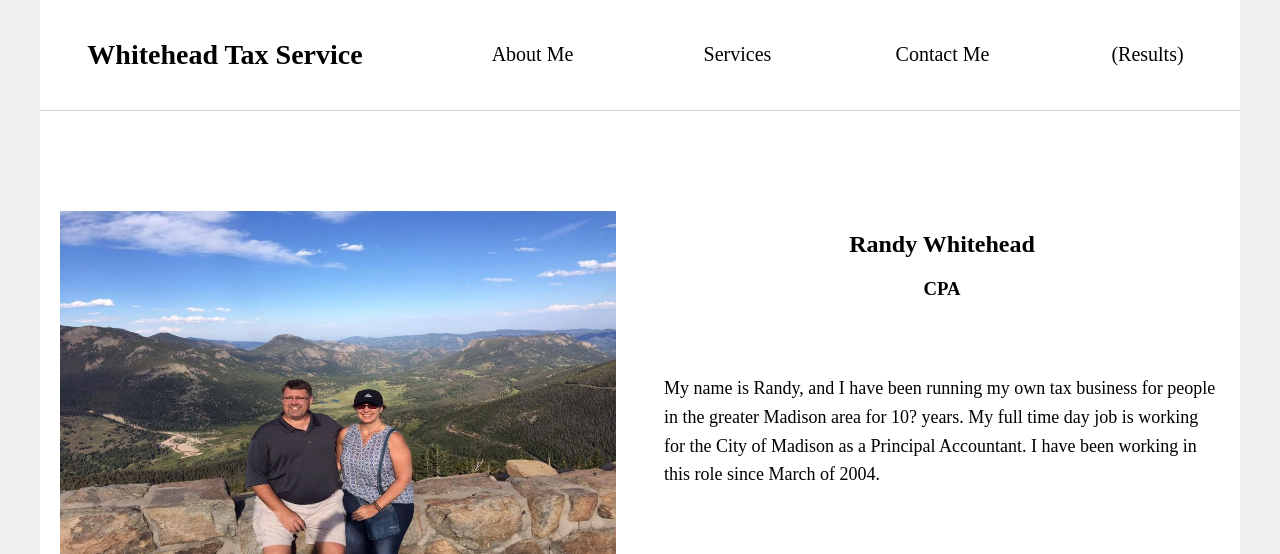
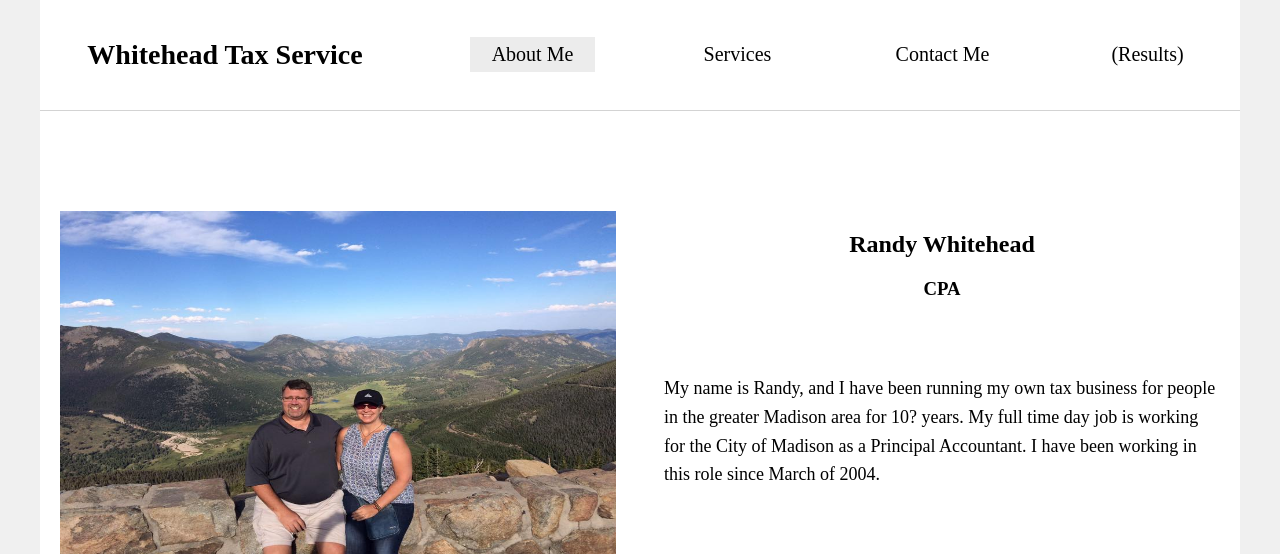
Before and after one commit to WhiteheadAaron/whitehead-tax-service, a PHP site: page / in a window 1280 px wide. Shown: the top 554 px of the page. Run offline with PHP 8.4, Linux system fonts and the light colour scheme; some libraries are stand-ins or nearby versions.

Commit message:
some style updates

```diff
--- a/Public/Scripts/eventHandler.js
+++ b/Public/Scripts/eventHandler.js
@@ -105,27 +105,69 @@ const eventHandlers = (function() {
     return html;
   }
 
+  function aboutNav() {
+    let nav = `<div class="nav">
+    <h1 class="header">Whitehead Tax Service</h1>
+    <button id="about" class="curOn">About Me</button>
+    <button id="products" class="nav-button">Services</button>
+    <button id="contact" class="nav-button">Contact Me</button>
+    <button id="results" class="nav-button">(Results)</button>
+</div>`;
+    return nav;
+  }
+
+  function servicesNav() {
+    let nav = `<div class="nav">
+    <h1 class="header">Whitehead Tax Service</h1>
+    <button id="about" class="nav-button">About Me</button>
+    <button id="products" class="curOn">Services</button>
+    <button id="contact" class="nav-button">Contact Me</button>
+    <button id="results" class="nav-button">(Results)</button>
+</div>`;
+    return nav;
+  }
+
+  function contactsNav() {
+    let nav = `<div class="nav">
+    <h1 class="header">Whitehead Tax Service</h1>
+    <button id="about" class="nav-button">About Me</button>
+    <button id="products" class="nav-button">Services</button>
+    <button id="contact" class="curOn">Contact Me</button>
+    <button id="results" class="nav-button">(Results)</button>
+</div>`;
+    return nav;
+  }
+
   function render() {
     let aboutMeStuff = aboutMeHTML();
+    let aboutMeNav = aboutNav();
     let productsStuff = productsHTML();
+    let productsNav = servicesNav();
     let contactStuff = contactHTML();
+    let contactNav = contactsNav();
+
     let display;
+    let nav;
 
     if (store.html === "aboutMe") {
       display = aboutMeStuff;
+      nav = aboutMeNav;
     }
     if (store.html === "productsAndServices") {
       display = productsStuff;
+      nav = productsNav;
     }
     if (store.html === "contactMe") {
       display = contactStuff;
+      nav = contactNav;
     }
 
+    $("#nav-bar").html(nav);
     $("#stuff").html(display);
   }
 
   function handleAboutMeClicked() {
-    $("#about").on("click", event => {
+    $("#nav-bar").on("click", '#about', event => {
       event.preventDefault();
       store.html = "aboutMe";
       render();
@@ -133,7 +175,7 @@ const eventHandlers = (function() {
   }
 
   function handleProductsAndServicesClicked() {
-    $("#products").on("click", event => {
+    $("#nav-bar").on("click", ('#products'), event => {
       event.preventDefault();
       store.html = "productsAndServices";
       render();
@@ -147,7 +189,7 @@ const eventHandlers = (function() {
   }
 
   function handleContactMeClicked() {
-    $("#contact").on("click", event => {
+    $("#nav-bar").on("click", ('#contact'), event => {
       event.preventDefault();
       store.html = "contactMe";
       render();
@@ -167,7 +209,7 @@ const eventHandlers = (function() {
   }
 
   function handleContactSubmitClicked() {
-    $(".contactForm").on("submit", event => {
+    $("#stuff").on("submit", ('.contactForm'), event => {
       event.preventDefault();
       console.log("hello");
     });
--- a/Public/index.css
+++ b/Public/index.css
@@ -191,7 +191,7 @@ h1 {
 }
 
 .contactSubmit:hover {
-    background-color: black;
+    background-color: rgb(124, 124, 124);
     color: white;
 }
 
@@ -296,7 +296,7 @@ a {
     grid-row: 1 / 2;
     grid-column: 1 / 9;
 }
-
+/*
 #stuf {
     width: 100%;
     background-color: white;
@@ -304,4 +304,15 @@ a {
     margin-top: 0;
     padding: 20px;
     padding-top: 100px;
+} */
+
+.curOn {
+    border: none;
+    background-color: rgb(236, 236, 236);
+    font-size: 20px;
+    height: 50%;
 }
+
+.curOn:focus {
+    outline-width: 0;
+}
--- a/Public/index.html
+++ b/Public/index.html
@@ -13,13 +13,7 @@
 <body>
     <main class="content">
         <nav id="nav-bar">
-            <div class="nav">
-                <h1 class="header">Whitehead Tax Service</h1>
-                <button id="about" class="nav-button">About Me</button>
-                <button id="products" class="nav-button">Services</button>
-                <button id="contact" class="nav-button">Contact Me</button>
-                <button id="results" class="nav-button">(Results)</button>
-            </div>
+
         </nav>
 
         <div id="stuff">
```
